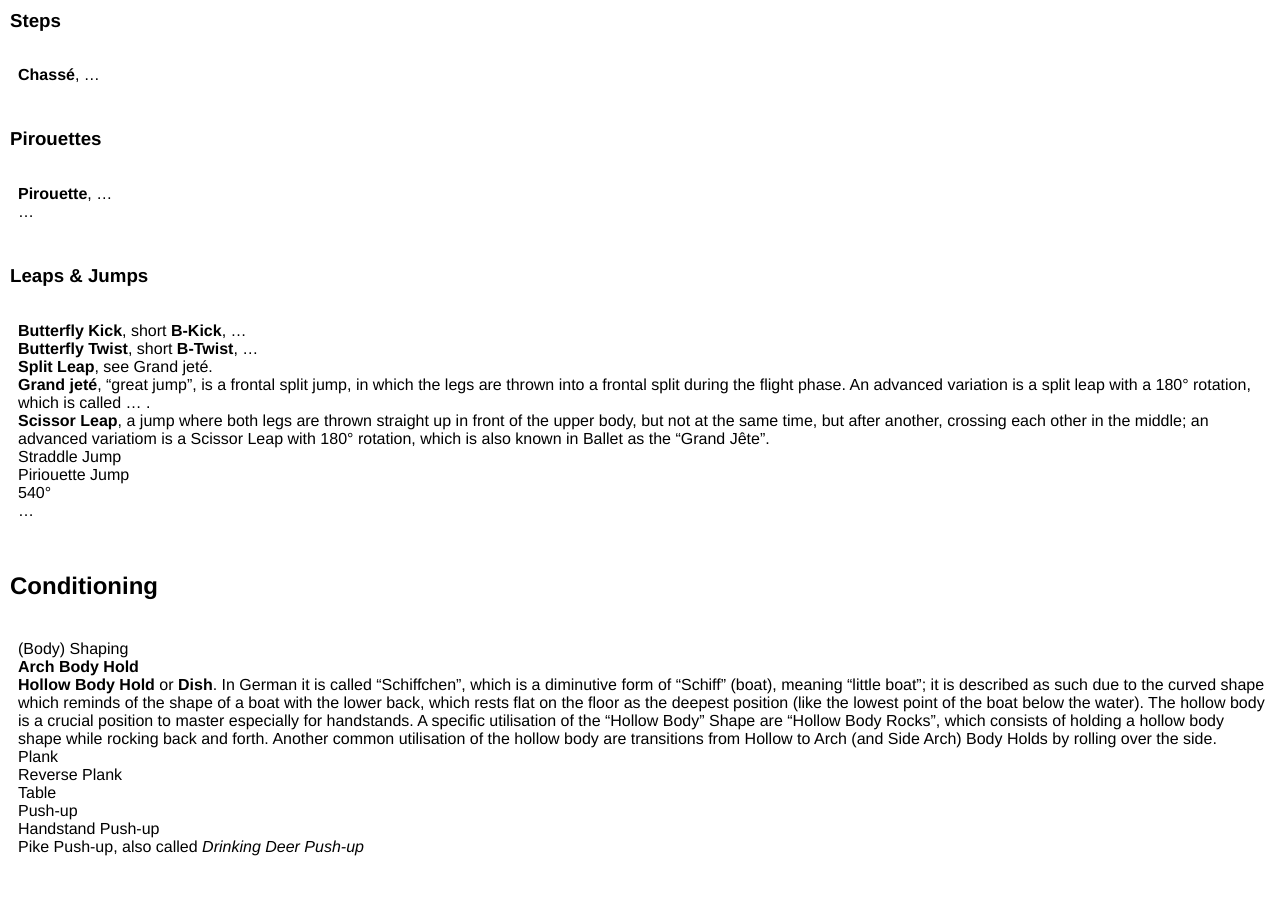
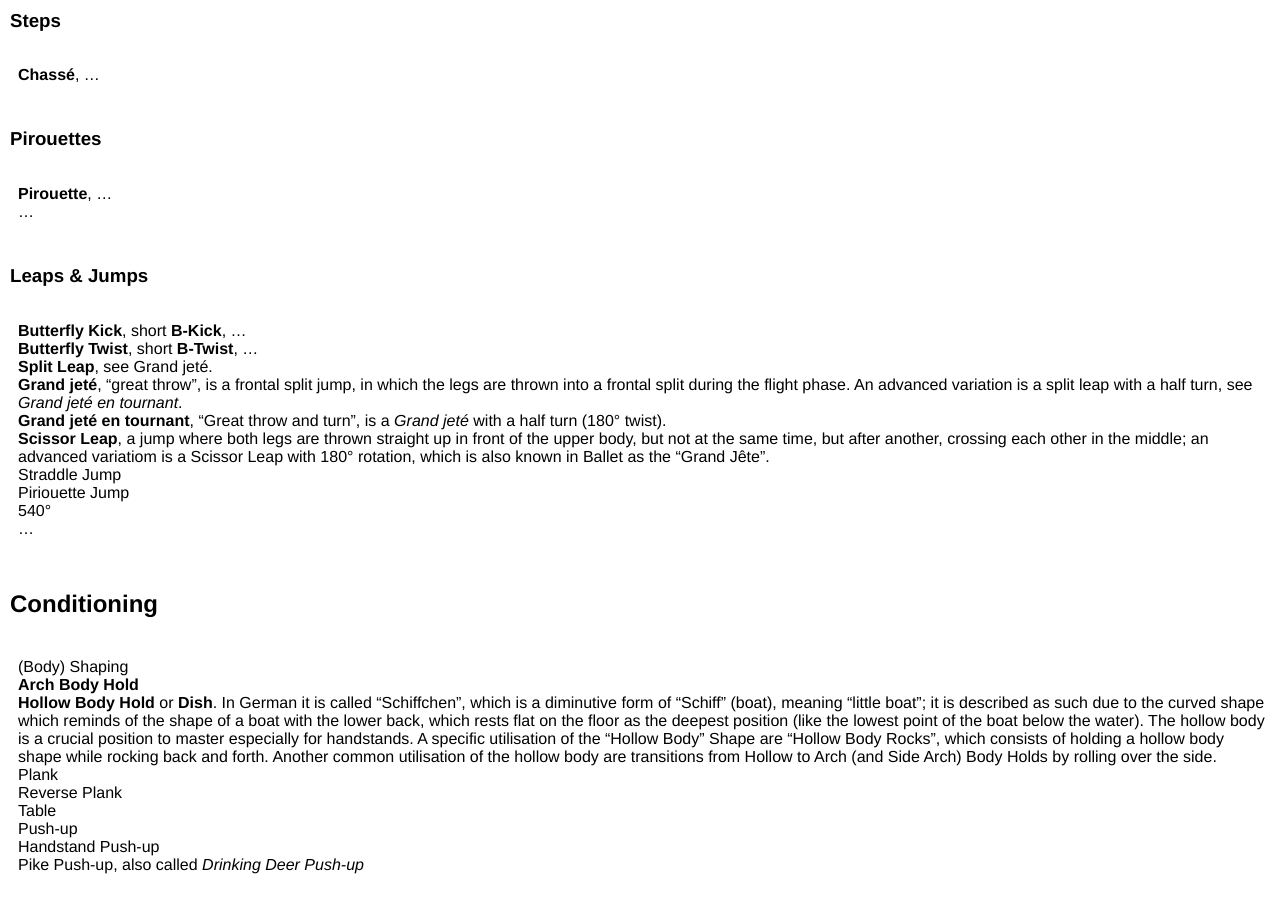
Before and after one commit to floshin/acrolib, a Jekyll site: the page built from glossary.md, in a window 1280 px wide and 900 px high, scrolled down 4306 px. Built offline with Jekyll 4.4.1, drawn with Linux system fonts in a browser that asks for light colours; our own code applies the rules of GitHub Pages for plain Markdown files.

Commit message:
Update glossary.md

```diff
--- a/glossary.md
+++ b/glossary.md
@@ -185,7 +185,8 @@ A Split with the legs apart wider than 180° is called an *Oversplit* (German:
 * **Butterfly Kick**, short **B-Kick**, ...
 * **Butterfly Twist**, short **B-Twist**, ...
 * **Split Leap**, see Grand jeté.
-* **Grand jeté**, "great jump", is a frontal split jump, in which the legs are thrown into a frontal split during the flight phase. An advanced variation is a split leap with a 180° rotation, which is called ... .
+* **Grand jeté**, "great throw", is a frontal split jump, in which the legs are thrown into a frontal split during the flight phase. An advanced variation is a split leap with a half turn, see *Grand jeté en tournant*.
+* **Grand jeté en tournant**, "Great throw and turn", is a *Grand jeté* with a half turn (180° twist).
 * **Scissor Leap**, a jump where both legs are thrown straight up in front of the upper body, but not at the same time, but after another, crossing each other in the middle; an advanced variatiom is a Scissor Leap with 180° rotation, which is also known in Ballet as the "Grand Jête".
 * Straddle Jump
 * Piriouette Jump
```
